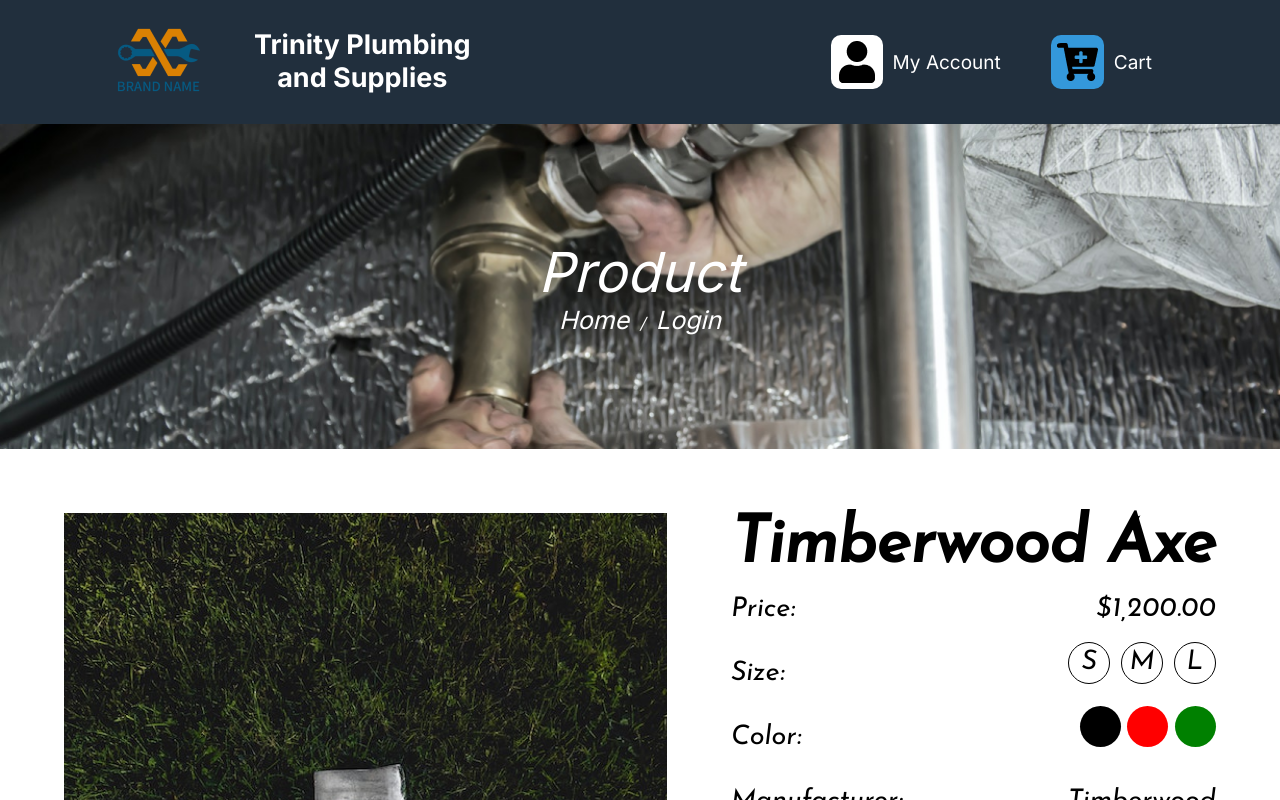
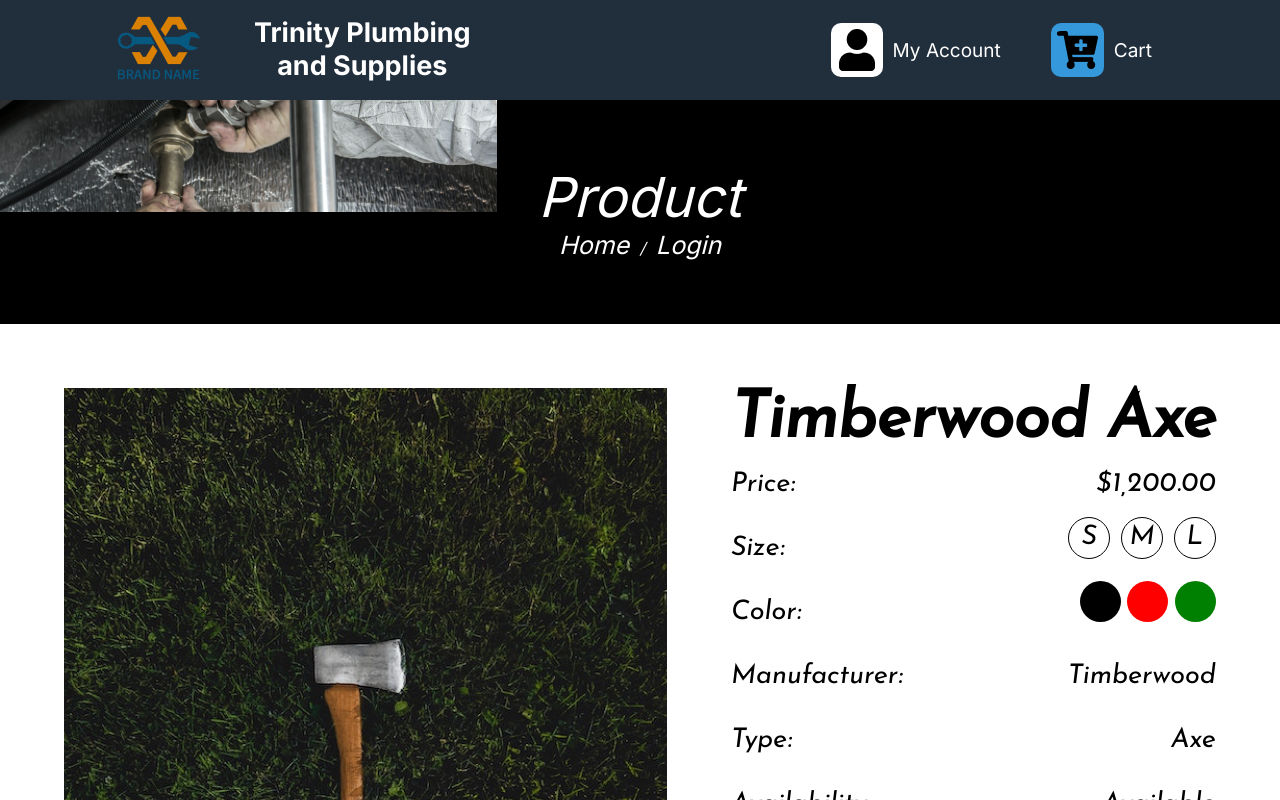
Before and after one commit to Dawnz/amber-plumming-app, an Angular app in the folder Trinity-Plumbing-App/: page /login in a window 1280 px wide. Shown: the top 800 px of the page. Built offline with nearby package versions, Linux system fonts and the light colour scheme.

Commit message:
made changes to navbar and added paralax scrolling for products page

```diff
--- a/Trinity-Plumbing-App/src/app/app.component.html
+++ b/Trinity-Plumbing-App/src/app/app.component.html
@@ -1,6 +1,5 @@
 <!-- <router-outlet></router-outlet> -->
 <!-- <app-slideshow [autoSlide]="true"></app-slideshow>  -->
 <app-nav-bar></app-nav-bar>
-<!-- <app-landing-page></app-landing-page> -->
 <app-product-detail></app-product-detail>
 <app-footer></app-footer>
--- a/Trinity-Plumbing-App/src/app/components/nav-bar/nav-bar.component.css
+++ b/Trinity-Plumbing-App/src/app/components/nav-bar/nav-bar.component.css
@@ -7,7 +7,7 @@ nav{
     align-items: center;
     padding: 0 10% 0 5%;
     font-family: 'Inter';
-    height: 124px;
+    height: 100px;
 }
 
 nav .logo{
--- a/Trinity-Plumbing-App/src/app/components/product-detail/product-detail.component.css
+++ b/Trinity-Plumbing-App/src/app/components/product-detail/product-detail.component.css
@@ -10,14 +10,14 @@ header{
     background-color: black;
     color: white;
     background-image: url('/assets/product-background.png');
-    /* padding: 4em 0em; */
-    height: 325px;
-    background-repeat: repeat;
+    /* height: 100%; */
+    background-repeat: no-repeat;
     background-size: cover;
     display: flex;
     justify-content: center;
     align-items: center;
-    /* background-attachment: fixed; */
+    background-attachment: fixed;
+    background-size: auto 50%;
 }
 
 header h4{
```
